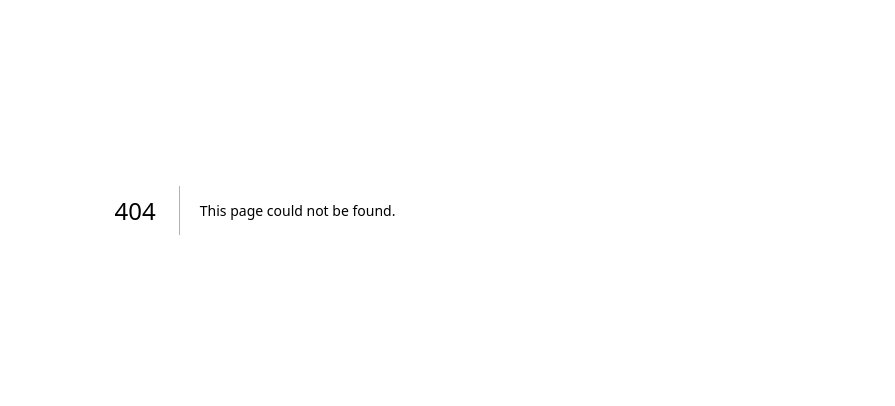
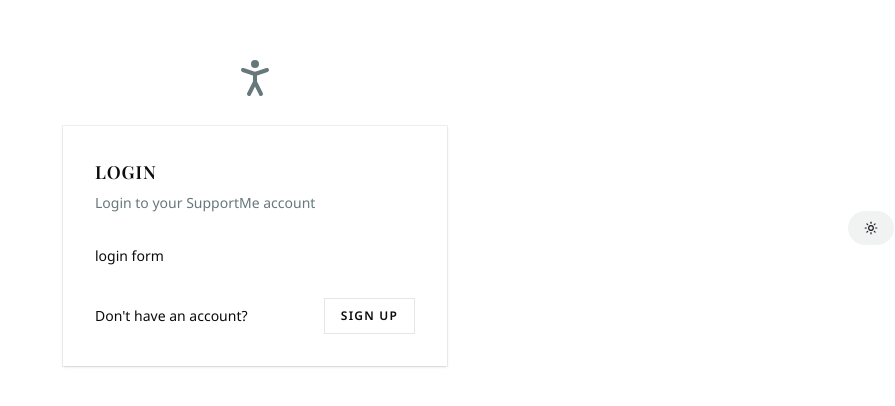
Before and after one commit to iniluap/support-me, a Next.js app: page /login in a window 1280 px wide. Before the commit this address had no page. Shown: the part 190-596 px from the top of the page, without its empty margins (385-1280 px from the left). Built offline with nearby package versions, Linux system fonts and the light colour scheme; a web font is replaced by a local one.

Commit message:
Create login page with a card component

```diff
--- /dev/null
+++ b/app/(logged-out)/login/page.tsx
@@ -0,0 +1,41 @@
+'use client';
+
+import { Button } from '@/components/ui/button';
+import {
+  Card,
+  CardContent,
+  CardDescription,
+  CardFooter,
+  CardHeader,
+  CardTitle
+} from '@/components/ui/card';
+import { PersonStandingIcon } from 'lucide-react';
+import Link from 'next/link';
+
+export default function LoginPage() {
+  return (
+    <>
+      <PersonStandingIcon
+        size={48}
+        className="text-primary"
+      />
+      <Card className="w-full max-w-sm">
+        <CardHeader>
+          <CardTitle>Login</CardTitle>
+          <CardDescription>Login to your SupportMe account</CardDescription>
+        </CardHeader>
+        <CardContent>login form</CardContent>
+        <CardFooter className="justify-between">
+          <p>Don&apos;t have an account?</p>
+          <Button
+            nativeButton={false}
+            variant={'outline'}
+            size={'sm'}
+            render={<Link href="/signup" />}>
+            Sign up
+          </Button>
+        </CardFooter>
+      </Card>
+    </>
+  );
+}
--- /dev/null
+++ b/components/ui/card.tsx
@@ -0,0 +1,102 @@
+import * as React from 'react';
+import { cn } from 'cn';
+
+function Card({
+  className,
+  size = 'default',
+  ...props
+}: React.ComponentProps<'div'> & { size?: 'default' | 'sm' }) {
+  return (
+    <div
+      data-slot="card"
+      data-size={size}
+      className={cn(
+        'group/card flex flex-col gap-(--card-spacing) overflow-hidden bg-card py-(--card-spacing) text-sm text-card-foreground shadow-sm ring-1 ring-foreground/5 [--card-spacing:--spacing(8)] has-[>img:first-child]:pt-0 data-[size=sm]:[--card-spacing:--spacing(5)] *:[img:first-child]:rounded-none *:[img:last-child]:rounded-none',
+        className
+      )}
+      {...props}
+    />
+  );
+}
+
+function CardHeader({ className, ...props }: React.ComponentProps<'div'>) {
+  return (
+    <div
+      data-slot="card-header"
+      className={cn(
+        'group/card-header @container/card-header grid auto-rows-min items-start gap-1.5 rounded-none px-(--card-spacing) has-data-[slot=card-action]:grid-cols-[1fr_auto] has-data-[slot=card-description]:grid-rows-[auto_auto] [.border-b]:pb-(--card-spacing)',
+        className
+      )}
+      {...props}
+    />
+  );
+}
+
+function CardTitle({ className, ...props }: React.ComponentProps<'div'>) {
+  return (
+    <div
+      data-slot="card-title"
+      className={cn(
+        'font-heading text-lg font-semibold tracking-wider uppercase',
+        className
+      )}
+      {...props}
+    />
+  );
+}
+
+function CardDescription({ className, ...props }: React.ComponentProps<'div'>) {
+  return (
+    <div
+      data-slot="card-description"
+      className={cn('text-sm leading-relaxed text-muted-foreground', className)}
+      {...props}
+    />
+  );
+}
+
+function CardAction({ className, ...props }: React.ComponentProps<'div'>) {
+  return (
+    <div
+      data-slot="card-action"
+      className={cn(
+        'col-start-2 row-span-2 row-start-1 self-start justify-self-end',
+        className
+      )}
+      {...props}
+    />
+  );
+}
+
+function CardContent({ className, ...props }: React.ComponentProps<'div'>) {
+  return (
+    <div
+      data-slot="card-content"
+      className={cn('px-(--card-spacing)', className)}
+      {...props}
+    />
+  );
+}
+
+function CardFooter({ className, ...props }: React.ComponentProps<'div'>) {
+  return (
+    <div
+      data-slot="card-footer"
+      className={cn(
+        'flex items-center px-(--card-spacing) [.border-t]:pt-(--card-spacing)',
+        className
+      )}
+      {...props}
+    />
+  );
+}
+
+export {
+  Card,
+  CardHeader,
+  CardFooter,
+  CardTitle,
+  CardAction,
+  CardDescription,
+  CardContent
+};
```
